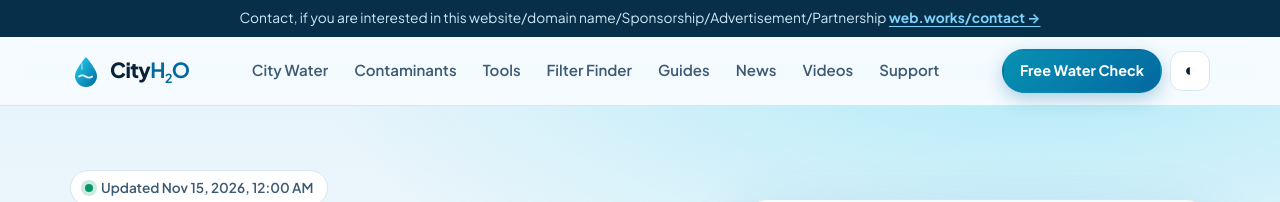
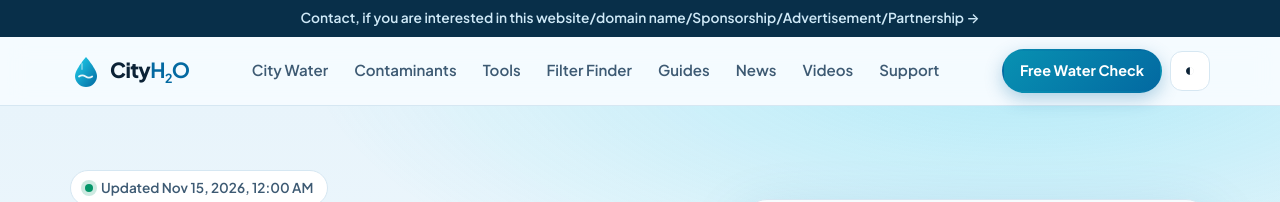
Before and after one commit to WEBWORKSA1/cityh2o-com, a Jekyll site: the page built from index.html, in a window 1280 px wide. Shown: the top 202 px of the page. Built offline with Jekyll 4.4.1, drawn with Linux system fonts in a browser that asks for light colours.

Commit message:
Top bar: hide web.works URL text, make the whole message the link
Co-Authored-By: Claude Opus 5.5 <noreply@anthropic.com>
Claude-Session: https://claude.ai/code/session_01CLEd6CYRy283TmXE2oqUZJ

```diff
--- a/_layouts/default.html
+++ b/_layouts/default.html
@@ -28,7 +28,7 @@
 </head>
 <body class="{{ page.bodyclass }}">
 <a class="skip" href="#main">Skip to content</a>
-<div class="topbar" role="note"><div class="wrap"><span>Contact, if you are interested in this website/domain name/Sponsorship/Advertisement/Partnership</span> <a href="https://web.works/contact" target="_blank" rel="noopener">web.works/contact →</a></div></div>
+<div class="topbar" role="note"><div class="wrap"><a href="https://web.works/contact" target="_blank" rel="noopener">Contact, if you are interested in this website/domain name/Sponsorship/Advertisement/Partnership →</a></div></div>
 <header class="site">
   <div class="wrap nav">
     <a class="logo" href="/" aria-label="CityH2O home">{% include logo.html %}<span class="lname">City<b>H<sub>2</sub>O</b></span></a>
--- a/assets/css/style.css
+++ b/assets/css/style.css
@@ -34,7 +34,8 @@ p{margin:0 0 1em}
 
 /* top bar */
 .topbar{background:var(--deep);color:#cfe9f7;font-size:.86rem;text-align:center;padding:7px 0}
-.topbar a{color:#7dd3fc;font-weight:700;white-space:nowrap}
+.topbar a{color:#cfe9f7;font-weight:600;text-decoration:none}
+.topbar a:hover{color:#7dd3fc;text-decoration:underline}
 
 /* header */
 header.site{position:sticky;top:0;z-index:50;background:color-mix(in srgb,var(--bg) 86%,transparent);backdrop-filter:saturate(1.6) blur(12px);border-bottom:1px solid var(--line)}
```
